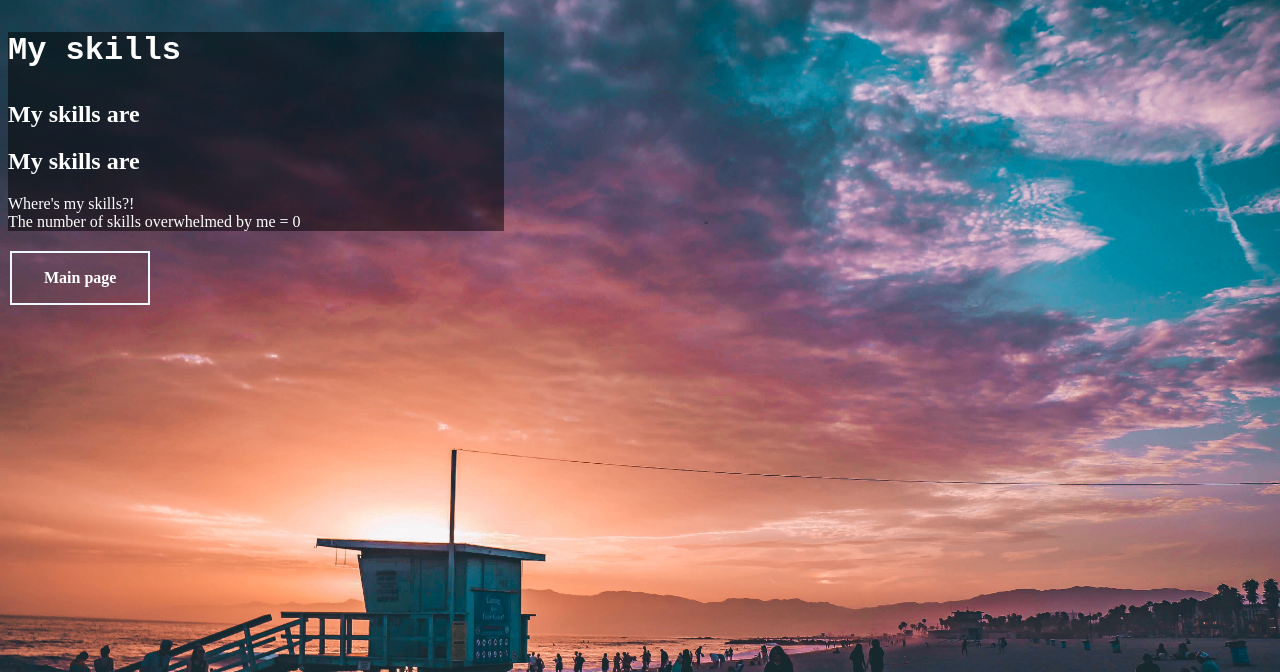
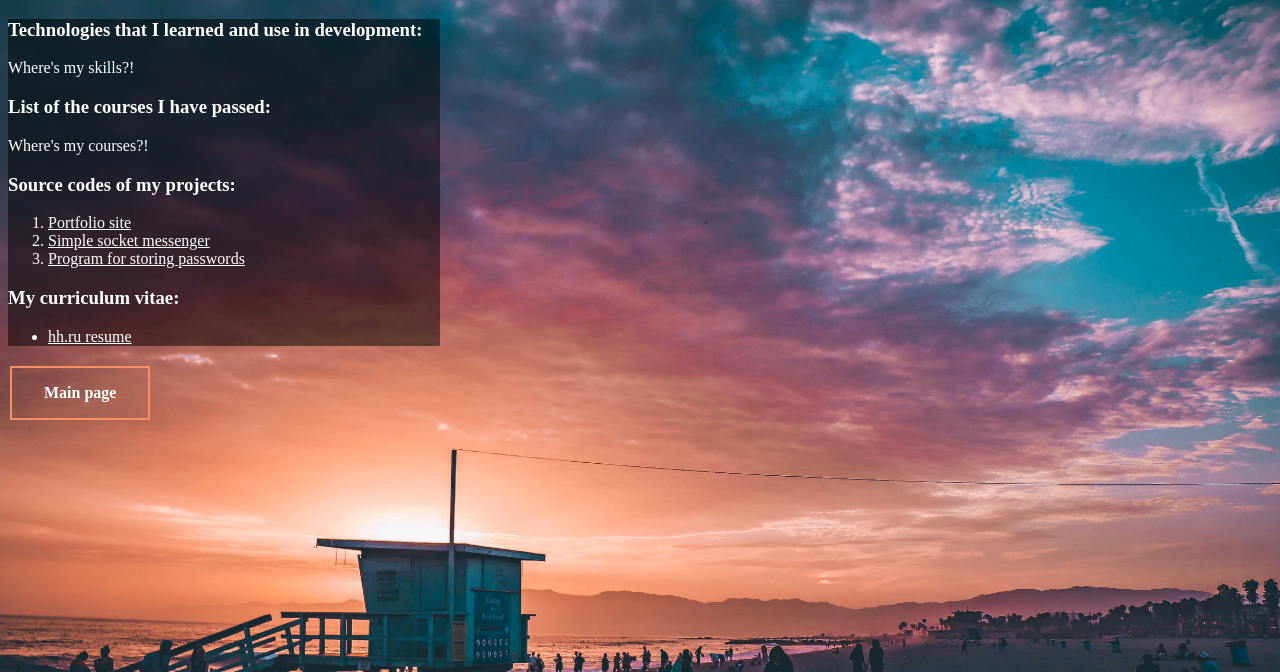
Before and after one commit to ikrugloff/business_card, a Django app: template business_card/templates/skills.html in a window 1280 px wide. Shown: the top 672 px of the page. Run offline with Django 3.2, Linux system fonts and the light colour scheme; the template is opened without the code that fills it, so the values that code supplies are empty.

Commit message:
Added structure of "My skills" page. NB! How to take href= as a link in loop "for"?

```diff
--- a/business_card/templates/skills.html
+++ b/business_card/templates/skills.html
@@ -1,5 +1,5 @@
 <!DOCTYPE html>
-<html lang="en">
+<html lang="en" xmlns:color="http://www.w3.org/1999/xhtml">
 <head>
     <meta charset="UTF-8">
     <meta name="viewport" content="width=device-width, initial-scale=1">
@@ -8,7 +8,7 @@
         html {
           background: url("/static/skills/bg_03_skills_los_angeles.jpg") no-repeat center fixed;
           background-size: cover;
-          width: 40%
+          width: 35%
         }
 
         body {
@@ -33,12 +33,16 @@
         .button_style {
             background-color: Transparent;
             color: white;
-            border: 2px solid #F0F8FF;
+            border: 2px solid #F68F62;
         }
 
         .button_style:hover {
-            background-color: #F0F8FF;
-            color: gray;
+            background-color: #F68F62;
+            color: white;
+        }
+
+        a {
+            color: white
         }
     </style>
 </head>
@@ -46,23 +50,58 @@
     <div style="background-color:rgba(0, 0, 0, 0.5);">
         <div>
             <p>
-                <h1>
-                    <p style="font-family:'Courier New'">My skills</p>
-                </h1>
-                <h2>My skills are {{ my_skills }}</h2>
-                <h2>My skills are {{ my_skills | upper }}</h2> <!--an example of using built-in filter(upper)-->
-                {% if my_skills %} <!--cycle is convenient to display a large number of goods or pictures (for example)-->
-                    {% for skill in my_skills %}
-                        {{ skill }}
+                <!--<h1>-->
+                    <!--<p style="font-family:'Courier New'">My skills</p>-->
+                <!--</h1>-->
+                <!--<h2>My skills are {{ tech_skills }}</h2>-->
+                <!--<h2>My skills are {{ tech_skills | upper }}</h2> &lt;!&ndash;an example of using built-in filter(upper)&ndash;&gt;-->
+                <h3>
+                    <p>Technologies that I learned and use in development:</p>
+                </h3>
+                {% if tech_skills %} <!--cycle is convenient to display a large number of goods or pictures (for example)-->
+                    <ol>
+                    {% for skill in tech_skills %}
+
+                        <li>{{ skill }}</li>
+
                         <!--Привет {{ skill }}-->
-                        <br>
                     {% endfor %}
+                    </ol>
                 {% else %}
                     Where's my skills?!
                     <br>
                 {% endif %}
-                The number of skills overwhelmed by me = {{ my_skills | length }} <!--an example of using built-in filter(length)-->
-                <br>
+                <h3>
+                    <p>List of the courses I have passed:</p>
+                </h3>
+                {% if finished_cources %} <!--cycle is convenient to display a large number of goods or pictures (for example)-->
+                    <ol>
+                    {% for course in finished_cources %}
+
+                        <li>{{ course }}</li>
+
+                        <!--Привет {{ skill }}-->
+                    {% endfor %}
+                    </ol>
+                {% else %}
+                    Where's my courses?!
+                    <br>
+                {% endif %}
+                <h3>
+                    <p>Source codes of my projects:</p>
+                </h3>
+                    <ol>
+                        <li><a href="https://github.com/ikrugloff/business_card">Portfolio site</a></li>
+                        <li><a href="https://github.com/ikrugloff/jim-messenger">Simple socket messenger</a></li>
+                        <li><a href="https://github.com/ikrugloff/passvault">Program for storing passwords</a></li>
+                    </ol>
+                <h3>
+                    <p>My curriculum vitae:</p>
+                </h3>
+                    <ul>
+                        <li><a href="https://nn.hh.ru/resume/d4298194ff03c8a7620039ed1f6c6e66747351">hh.ru resume</a></li>
+                    </ul>
+                <!--The number of skills overwhelmed by me = {{ tech_skills | length }} &lt;!&ndash;an example of using built-in filter(length)&ndash;&gt;-->
                 <!--<a href="/">Main page</a>--> <!--simple html backward link w/o Django-->
             </p>
         </div>
```
